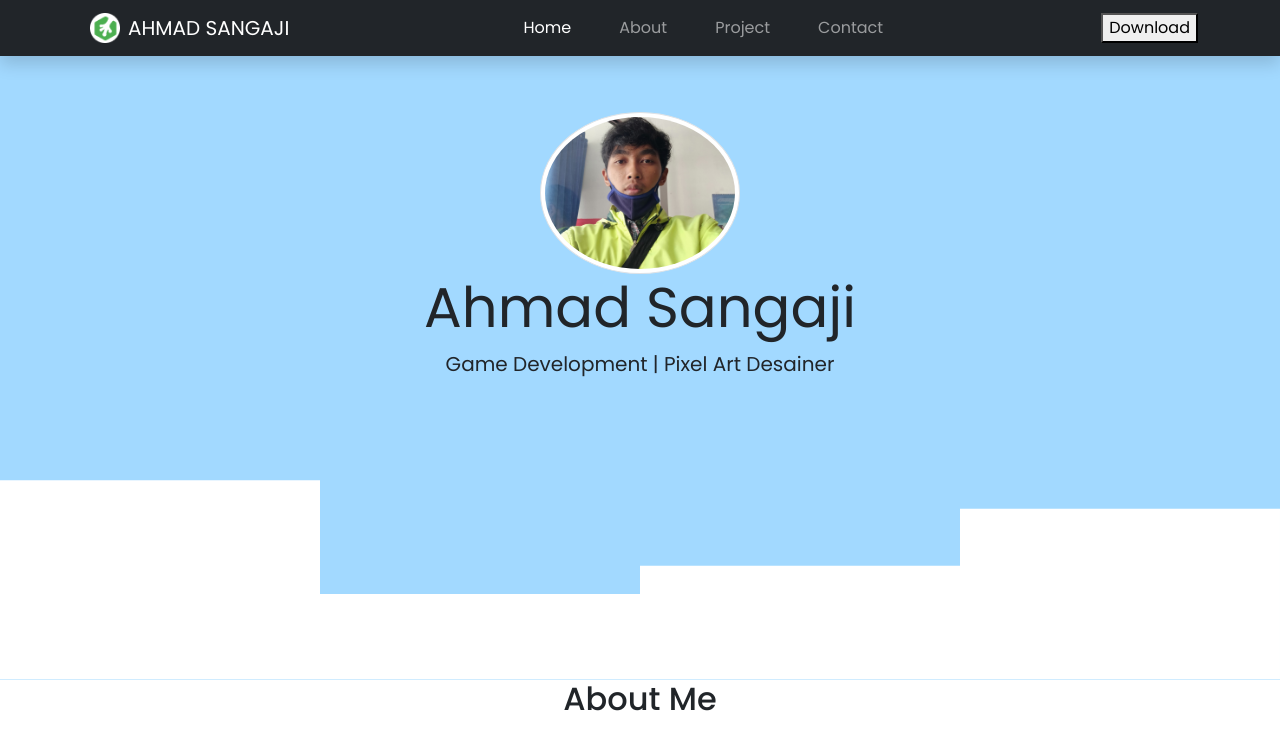
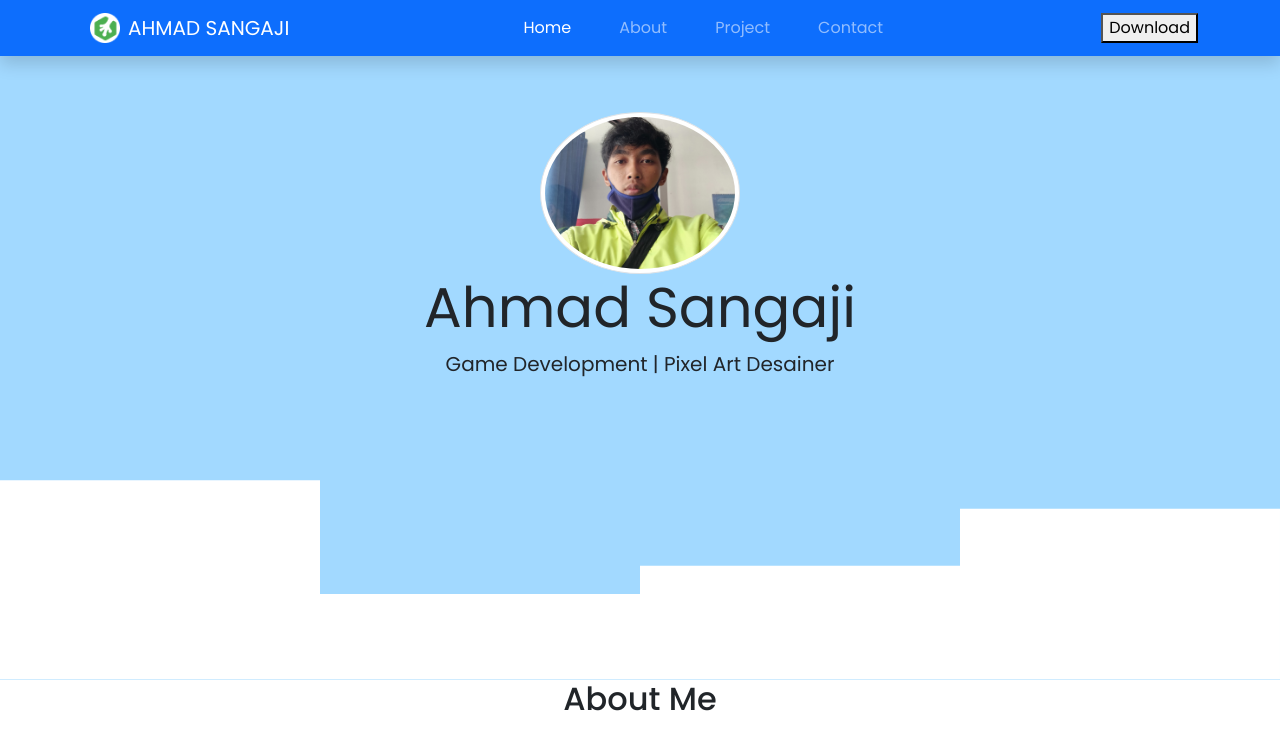
Before and after one commit to zanagaji/zanagaji.github.io, a plain HTML site: page index.html in a window 1280 px wide. Shown: the top 747 px of the page. Drawn offline with nearby package versions, Linux system fonts and the light colour scheme; a web font is replaced by a local one.

Commit message:
mengubah warna nav

```diff
--- a/index.html
+++ b/index.html
@@ -26,7 +26,7 @@
   </head>
   <body id="home">
     <!--navbar-->
-    <nav class="navbar navbar-expand-lg navbar-dark bg-dark shadow fixed-top">
+    <nav class="navbar navbar-expand-lg navbar-dark bg-primary shadow fixed-top">
       <div class="container">
         <a class="navbar-brand" href="#"><img src="Assets/Logo Icon.png" width="30" height="30" class="d-inline-block align-top mx-2" alt="">AHMAD SANGAJI</a>
         <button
```
